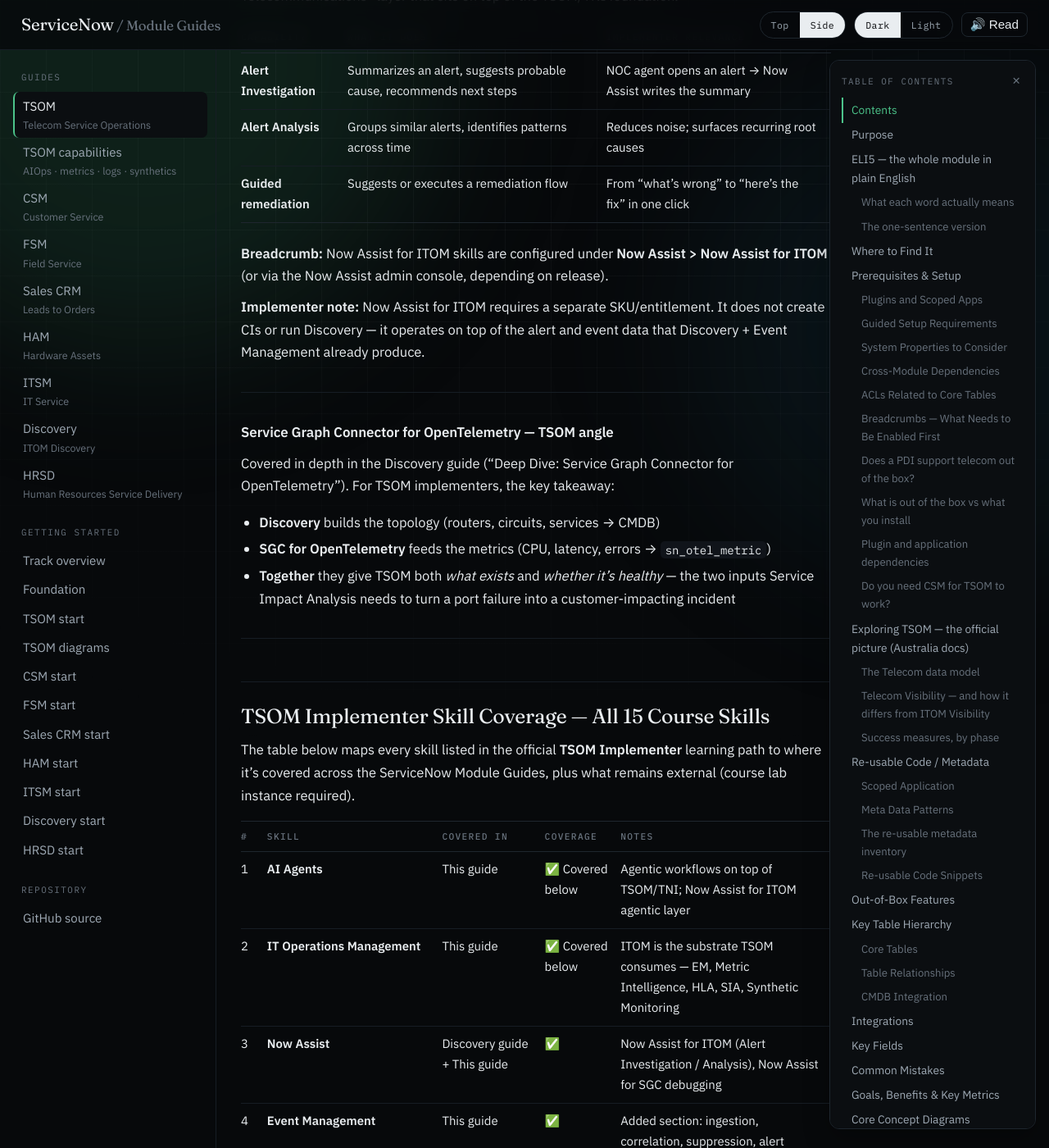
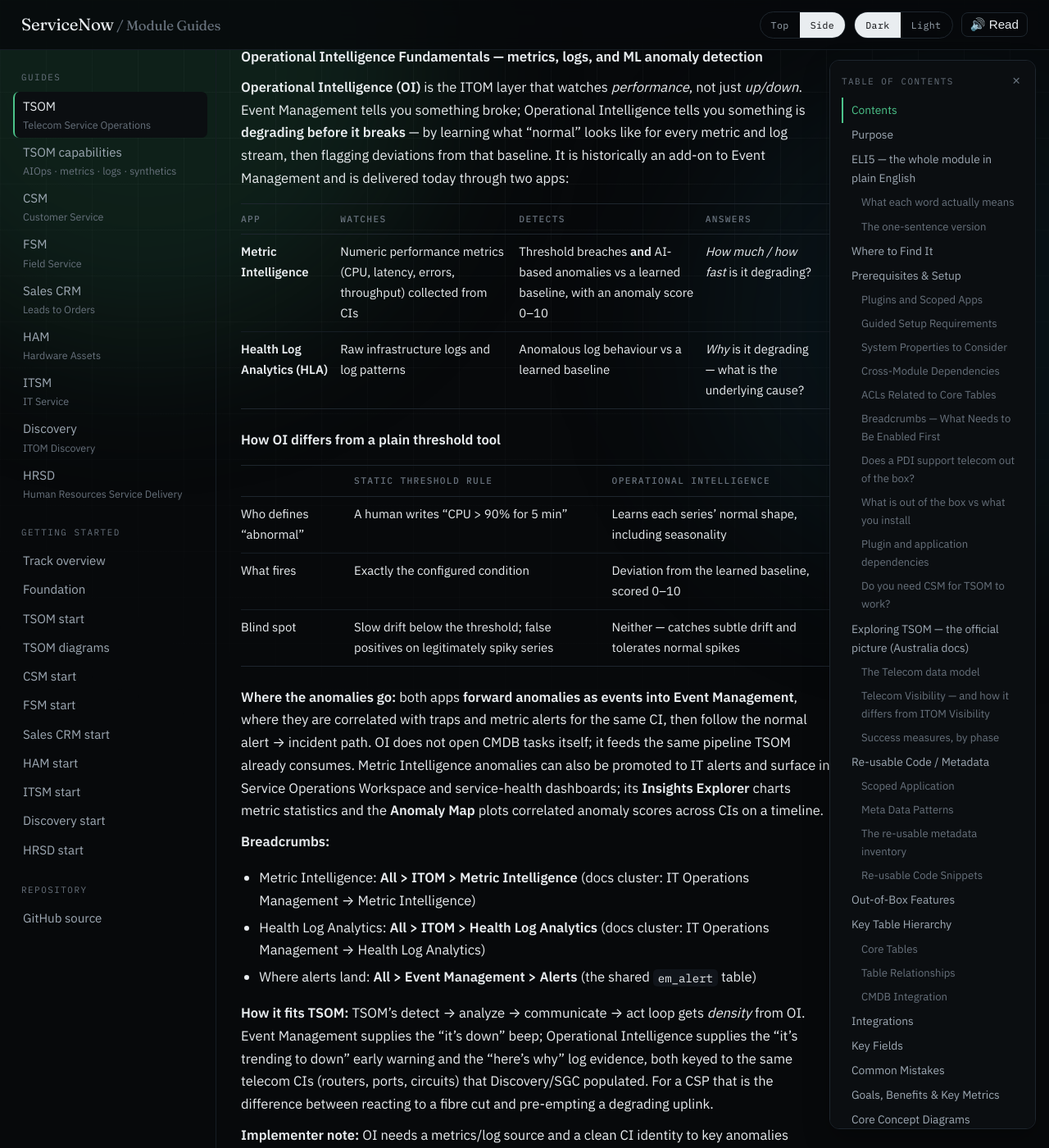
Before and after one commit to eltonaguiar/ServiceNow_Learning_TSOM-_CSM_FSM_SalesCRM_HAM_ITSM, a Jekyll site: the page built from docs/modules/tsom/tsom-guide.md, in a window 1280 px wide and 1400 px high, scrolled down 37316 px. Shown: the whole window at 82% size. Built offline with Jekyll 4.4.1, drawn with Linux system fonts in a browser that asks for light colours; our own code applies the rules of GitHub Pages for plain Markdown files; some of the changed text lies outside the part shown.

Commit message:
Add Operational Intelligence Fundamentals section (Metric Intelligence + Health Log Analytics) to TSOM guide; wire into TOC and curriculum cross-check

```diff
--- a/docs/modules/tsom/tsom-guide.md
+++ b/docs/modules/tsom/tsom-guide.md
@@ -42,6 +42,11 @@
 - [SLAs, Dashboards & Workspaces](#slas-dashboards--workspaces)
 - [Quiz](#quiz)
 - [TSOM Implementer Curriculum Cross-Check](#tsom-implementer-curriculum-cross-check)
+  - [Event Management Fundamentals — TSOM's alarm engine](#event-management-fundamentals--tsoms-alarm-engine)
+  - [Event and Flow in Action](#event-and-flow-in-action)
+  - [Operational Intelligence Fundamentals — metrics, logs, and ML anomaly detection](#operational-intelligence-fundamentals--metrics-logs-and-ml-anomaly-detection)
+  - [Now Assist for ITOM — Implementer level](#now-assist-for-itom--implementer-level)
+  - [Service Graph Connector for OpenTelemetry — TSOM angle](#service-graph-connector-for-opentelemetry--tsom-angle)
 - [TSOM Implementer Skill Coverage — All 15 Course Skills](#tsom-implementer-skill-coverage--all-15-course-skills)
 - [🎓 Official Learning Resources](#-official-learning-resources)
 - [Related Guides](#related-guides)
@@ -909,7 +914,7 @@ The table below maps the official **Telecommunications Service Operations Manage
 | Now Assist for SGC Implementation | — | — | Course lab instance required; concepts in Discovery guide OTel section |
 | Event Management Fundamentals | ⬜ New section below | — | Alert ingestion, correlation, suppression — TSOM's alarm engine |
 | Event and Flow in Action | ⬜ New section below | — | Event → alert → incident flow; guided remediation |
-| Operational Intelligence Fundamentals | — | — | Metric Intelligence, Health Log Analytics — ITOM features TSOM consumes |
+| Operational Intelligence Fundamentals | ⬜ New section below | — | Metric Intelligence + Health Log Analytics — the ML anomaly layer over Event Management. See "Operational Intelligence Fundamentals" |
 | Predictive Intelligence Fundamentals | — | — | Anomaly detection, forecasting — ITOM AIOps layer |
 | Now Assist for ITOM Implementer | ⬜ New section below | — | Alert Investigation / Alert Analysis skills |
 | Now Assist for ITOM Implementation | ⬜ New section below | — | Agentic workflows on top of TSOM/TNI foundation |
@@ -952,6 +957,36 @@ This is the operational loop: an alert fires, a flow responds, and the NOC works
 | 6. Clear | Device reports recovery → alert clears → incident closes | Event Management |
 
 **Key breadcrumb:** All > Flow Designer > Flow Designer (build flows that react to `em_alert` / `incident` state changes)
+
+---
+
+### Operational Intelligence Fundamentals — metrics, logs, and ML anomaly detection
+
+**Operational Intelligence (OI)** is the ITOM layer that watches *performance*, not just *up/down*. Event Management tells you something broke; Operational Intelligence tells you something is **degrading before it breaks** — by learning what "normal" looks like for every metric and log stream, then flagging deviations from that baseline. It is historically an add-on to Event Management and is delivered today through two apps:
+
+| App | Watches | Detects | Answers |
+|---|---|---|---|
+| **Metric Intelligence** | Numeric performance metrics (CPU, latency, errors, throughput) collected from CIs | Threshold breaches **and** AI-based anomalies vs a learned baseline, with an anomaly score 0–10 | *How much / how fast* is it degrading? |
+| **Health Log Analytics (HLA)** | Raw infrastructure logs and log patterns | Anomalous log behaviour vs a learned baseline | *Why* is it degrading — what is the underlying cause? |
+
+**How OI differs from a plain threshold tool**
+
+| | Static threshold rule | Operational Intelligence |
+|---|---|---|
+| Who defines "abnormal" | A human writes "CPU > 90% for 5 min" | Learns each series' normal shape, including seasonality |
+| What fires | Exactly the configured condition | Deviation from the learned baseline, scored 0–10 |
+| Blind spot | Slow drift below the threshold; false positives on legitimately spiky series | Neither — catches subtle drift and tolerates normal spikes |
+
+**Where the anomalies go:** both apps **forward anomalies as events into Event Management**, where they are correlated with traps and metric alerts for the same CI, then follow the normal alert → incident path. OI does not open CMDB tasks itself; it feeds the same pipeline TSOM already consumes. Metric Intelligence anomalies can also be promoted to IT alerts and surface in Service Operations Workspace and service-health dashboards; its **Insights Explorer** charts metric statistics and the **Anomaly Map** plots correlated anomaly scores across CIs on a timeline.
+
+**Breadcrumbs:**
+- Metric Intelligence: **All > ITOM > Metric Intelligence** (docs cluster: IT Operations Management → Metric Intelligence)
+- Health Log Analytics: **All > ITOM > Health Log Analytics** (docs cluster: IT Operations Management → Health Log Analytics)
+- Where alerts land: **All > Event Management > Alerts** (the shared `em_alert` table)
+
+**How it fits TSOM:** TSOM's detect → analyze → communicate → act loop gets *density* from OI. Event Management supplies the "it's down" beep; Operational Intelligence supplies the "it's trending to down" early warning and the "here's why" log evidence, both keyed to the same telecom CIs (routers, ports, circuits) that Discovery/SGC populated. For a CSP that is the difference between reacting to a fibre cut and pre-empting a degrading uplink.
+
+**Implementer note:** OI needs a metrics/log source and a clean CI identity to key anomalies against — the same MID Server, SGC-for-OpenTelemetry, and Discovery investment TSOM already depends on. No CMDB data, no useful baseline.
 
 ---
 
```
